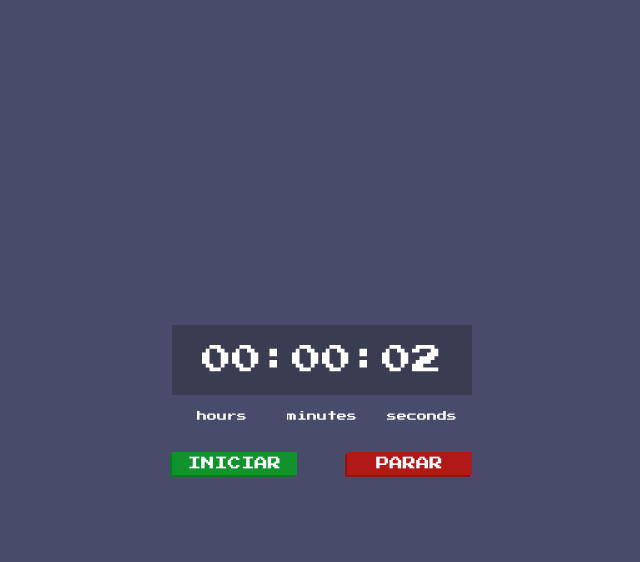
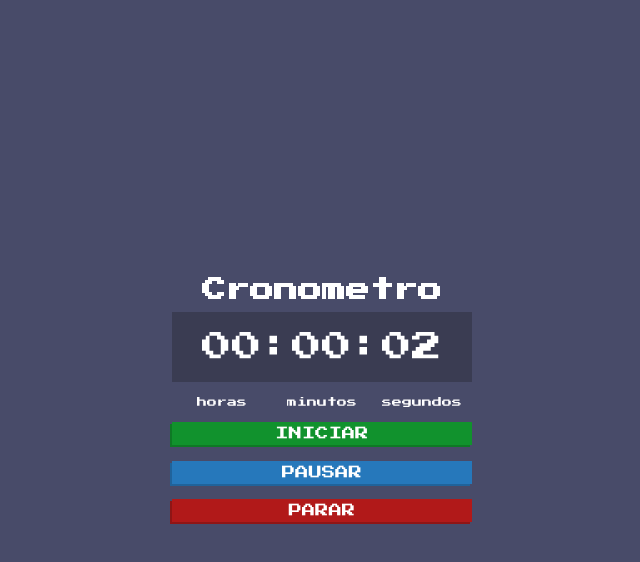
Before and after one commit to PaulinnnCS/cronometro-html-css-js, a plain HTML site: page index.html in a window 1280 px wide. Both pictures are taken after a click on the button "INICIAR". Shown: the whole page, without its empty margins (318-958 px from the left). Drawn offline with Linux system fonts and the light colour scheme.

Commit message:
botoes em coluna e adicionado botao pause

```diff
--- a/index.html
+++ b/index.html
@@ -4,63 +4,25 @@
     <meta charset="UTF-8">
     <meta http-equiv="X-UA-Compatible" content="IE=edge">
     <meta name="viewport" content="width=device-width, initial-scale=1.0">
-    <title>Timer</title>
+    <title>Cronômetro</title>
     <link rel="stylesheet" href="style.css">
 </head>
 <body>
-    <div class="timer">
-        <div id="clock" class="box-timer">00:00:00</div>
+
+    <div class="cron">
+        <h2 class="text">Cronometro</h2>
+        <div id="clock" class="box-clock">00:00:00</div>
         <div class="text-box">
-            <p class="text">hours</p>
-            <p class="text">minutes</p>
-            <p class="text">seconds</p>
+            <p class="text">horas</p>
+            <p class="text">minutos</p>
+            <p class="text">segundos</p>
         </div>
         <div class="control">
-            <button onclick="start_timer()" class="start">iniciar</button>
-            <button onclick="stop_timer()" class="stop">parar</button>
+            <button onclick="start_cron()" class="start">iniciar</button>
+            <button onclick="pause_cron()" class="pause">pausar</button>
+            <button onclick="stop_cron()" class="stop">parar</button>
         </div>
     </div>
-
-    <script>
-        let h = 0;
-        let m = 0;
-        let s = 0;
-
-        let txt = document.getElementById('clock');
-
-        let hms;
-
-        function start_timer(){
-            hms = setInterval(timer, 1000);
-        }
-
-        function stop_timer(){
-            clearInterval(hms);
-            h = 0;
-            m = 0;
-            s = 0;
-            text();
-        }
-
-        function timer(){
-            s++;
-            text();
-            if(s > 60){
-                s = 0;
-                m++;
-                text();
-                if(m > 60){
-                    m = 0;
-                    h++;
-                    text();
-                }
-            }
-        }
-
-        function text(){
-            txt.innerHTML = (h >= 10 ? h : `0${h}`) + ':' +
-            (m >= 10 ? m : `0${m}`) + ':' + (s >= 10 ? s : `0${s}`);
-        }
-    </script>
+    <script src="/stopwatch.js"></script>
 </body>
 </html>
--- /dev/null
+++ b/stopwatch.js
@@ -0,0 +1,43 @@
+let h = 0;
+        let m = 0;
+        let s = 0;
+
+        let txt = document.getElementById('clock');
+
+        let hms;
+
+        function start_cron(){
+            hms = setInterval(cron, 1000);
+        }
+
+        function pause_cron(){
+            clearInterval(hms);
+        }
+
+        function stop_cron(){
+            clearInterval(hms);
+            h = 0;
+            m = 0;
+            s = 0;
+            text();
+        }
+
+        function cron(){
+            s++;
+            text();
+            if(s > 60){
+                s = 0;
+                m++;
+                text();
+                if(m > 60){
+                    m = 0;
+                    h++;
+                    text();
+                }
+            }
+        }
+
+        function text(){
+            txt.innerHTML = (h >= 10 ? h : `0${h}`) + ':' +
+            (m >= 10 ? m : `0${m}`) + ':' + (s >= 10 ? s : `0${s}`);
+        }
--- a/style.css
+++ b/style.css
@@ -14,15 +14,14 @@ body {
     min-height: 100vh;
 }
 
-.timer {
+.cron {
     display: flex;
     flex-direction: column;
     justify-content: space-between;
     width: 300px;
-    height: 150px;
 }
 
-.box-timer {
+.box-clock {
     text-align: center;
     padding: 20px 10px;
     font-size: 30px;
@@ -32,26 +31,37 @@ body {
 }
 
 .text-box{
+    margin-top: 15px;
     display: flex;
     justify-content: space-between;
 }
 
 .text {
     color: #FFF;
-    width: 100px;
     text-align: center;
     font-family: 'Press Start 2P', cursive;
+}
+
+h2.text {
+    margin-bottom: 10px;
+}
+
+.text-box .text {
+    width: 100px;
     font-size: 10px;
 }
 
 .control {
     display: flex;
     margin-top: 15px;
+    flex-direction: column;
+    height: 100px;
     justify-content: space-between;
+    align-items: center;
 }
 
 .control button {
-    width: 125px;
+    width: 100%;
     padding: 5px 15px;
     border: none;
     color: #FFF;
@@ -66,7 +76,17 @@ body {
 }
 
 .start:hover{
-    background: rgb(17, 155, 47);
+    background: rgb(43, 150, 66);
+}
+
+.pause {
+    background: rgb(38, 120, 187);
+    box-shadow: -2px 2px rgb(32, 99, 155);
+}
+
+.pause:hover {
+    background: rgb(46, 128, 196);
+
 }
 
 .stop {
@@ -75,5 +95,5 @@ body {
 }
 
 .stop:hover {
-    background: rgb(190, 26, 26);
+    background: rgb(196, 38, 38);
 }
```
